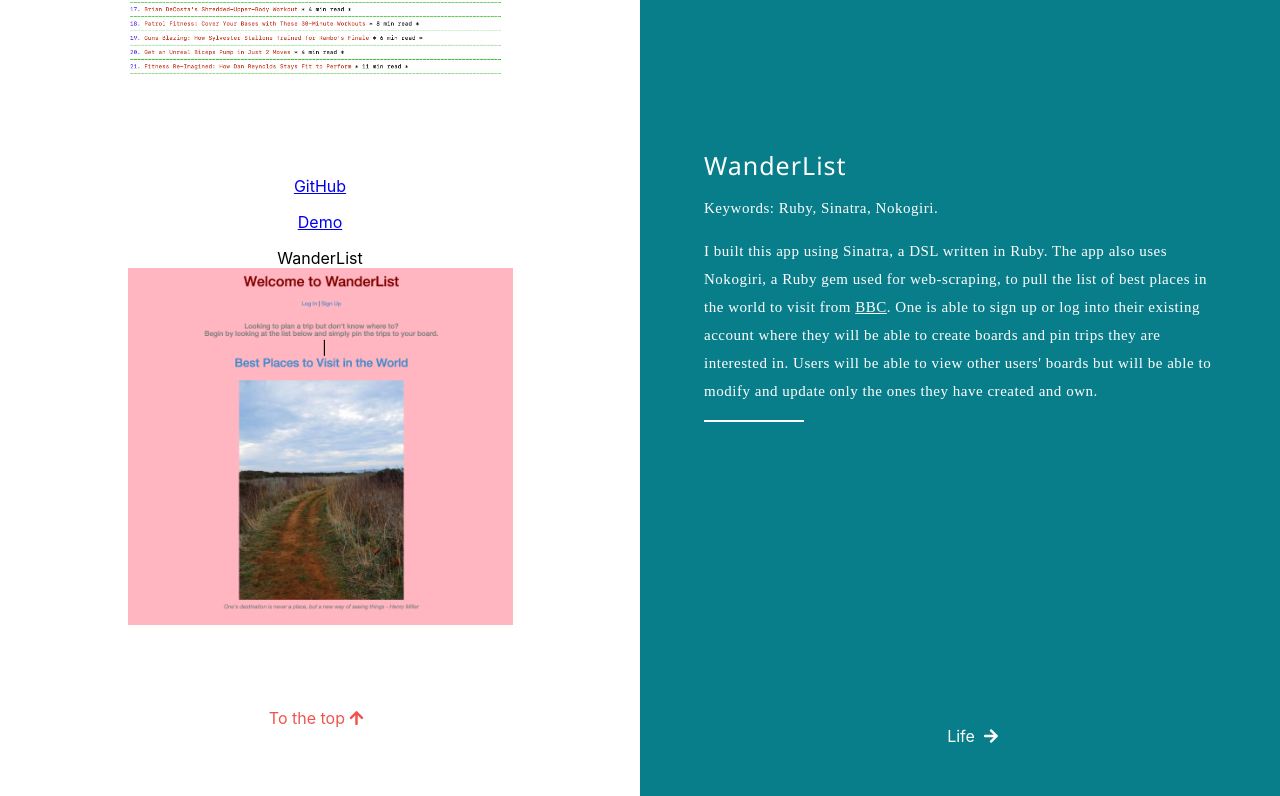
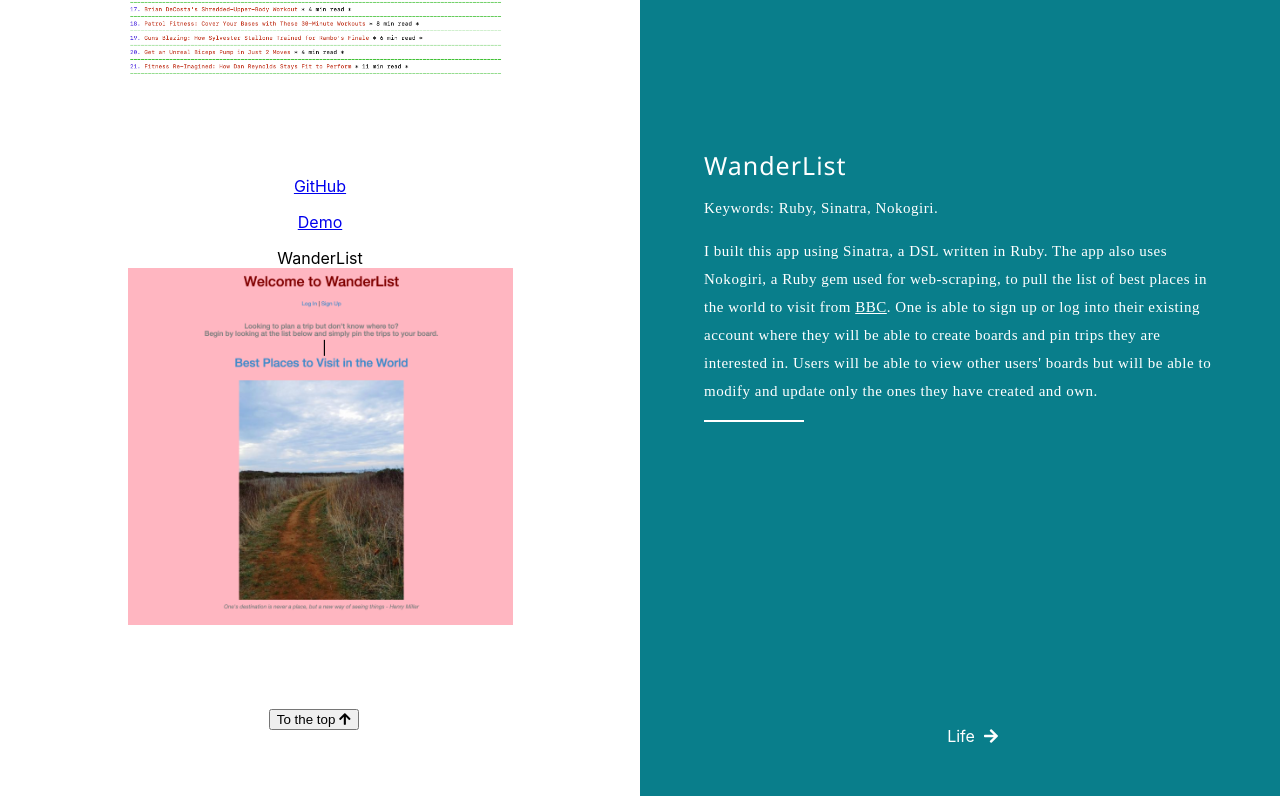
Before and after one commit to kriti-rai/my-react-portfolio, a React (Create React App) app: page /portfolio in a window 1280 px wide. Shown: the part 1894-2690 px from the top of the page. Built offline with nearby package versions, Linux system fonts and the light colour scheme; a web font is replaced by a local one.

Commit message:
Change <a> to button

```diff
--- a/src/components/ScrollToTop.js
+++ b/src/components/ScrollToTop.js
@@ -29,7 +29,7 @@ class ScrollToTop extends Component {
   render () {
     return (
       <div className="scroll-to-top">
-        <a onClick={this.scrollToTop}>To the top&nbsp;<i class="fas fa-arrow-up"></i></a>
+        <button debugger onClick={this.scrollToTop}>To the top&nbsp;<i className="fas fa-arrow-up"></i></button>
       </div>
   )}
 }
```
